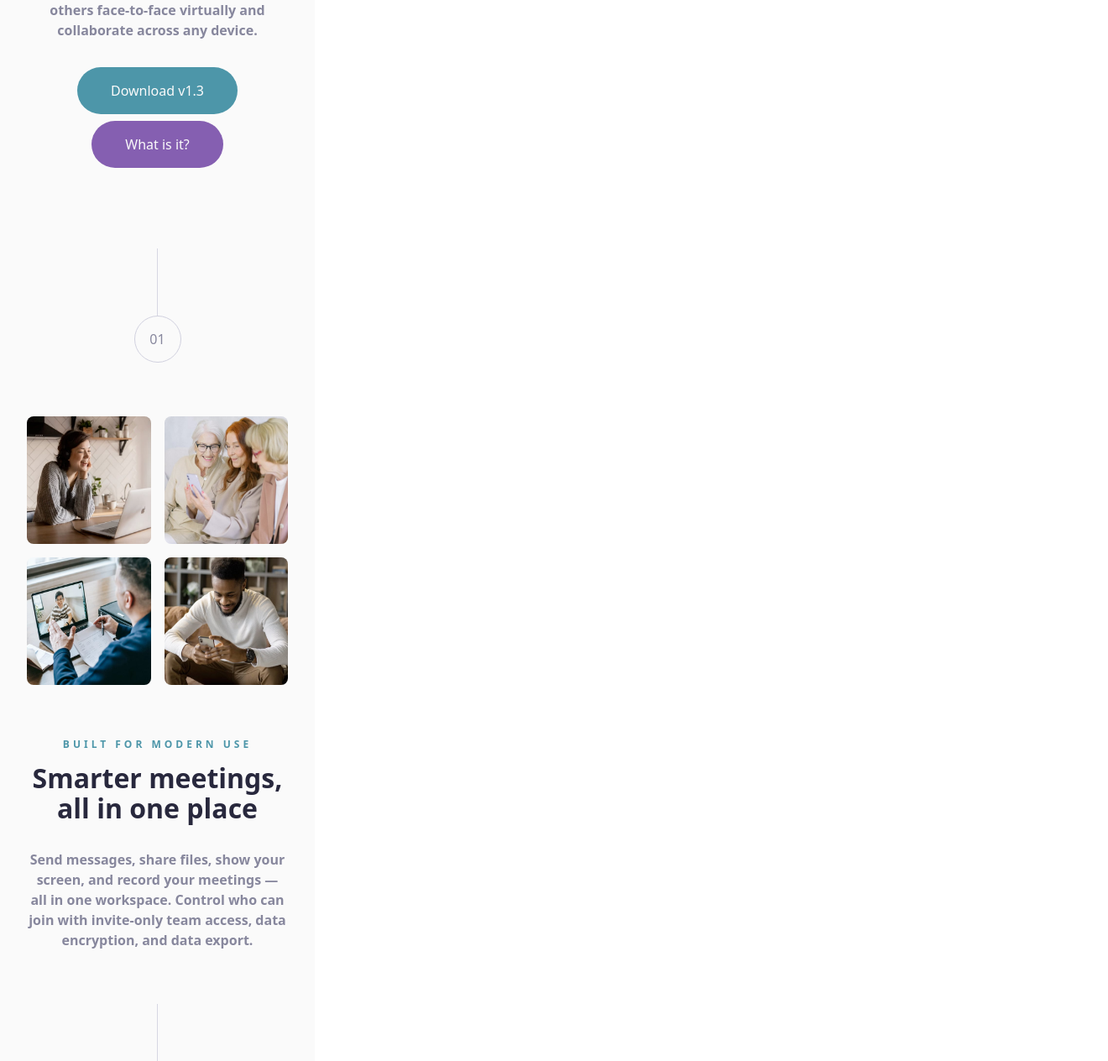
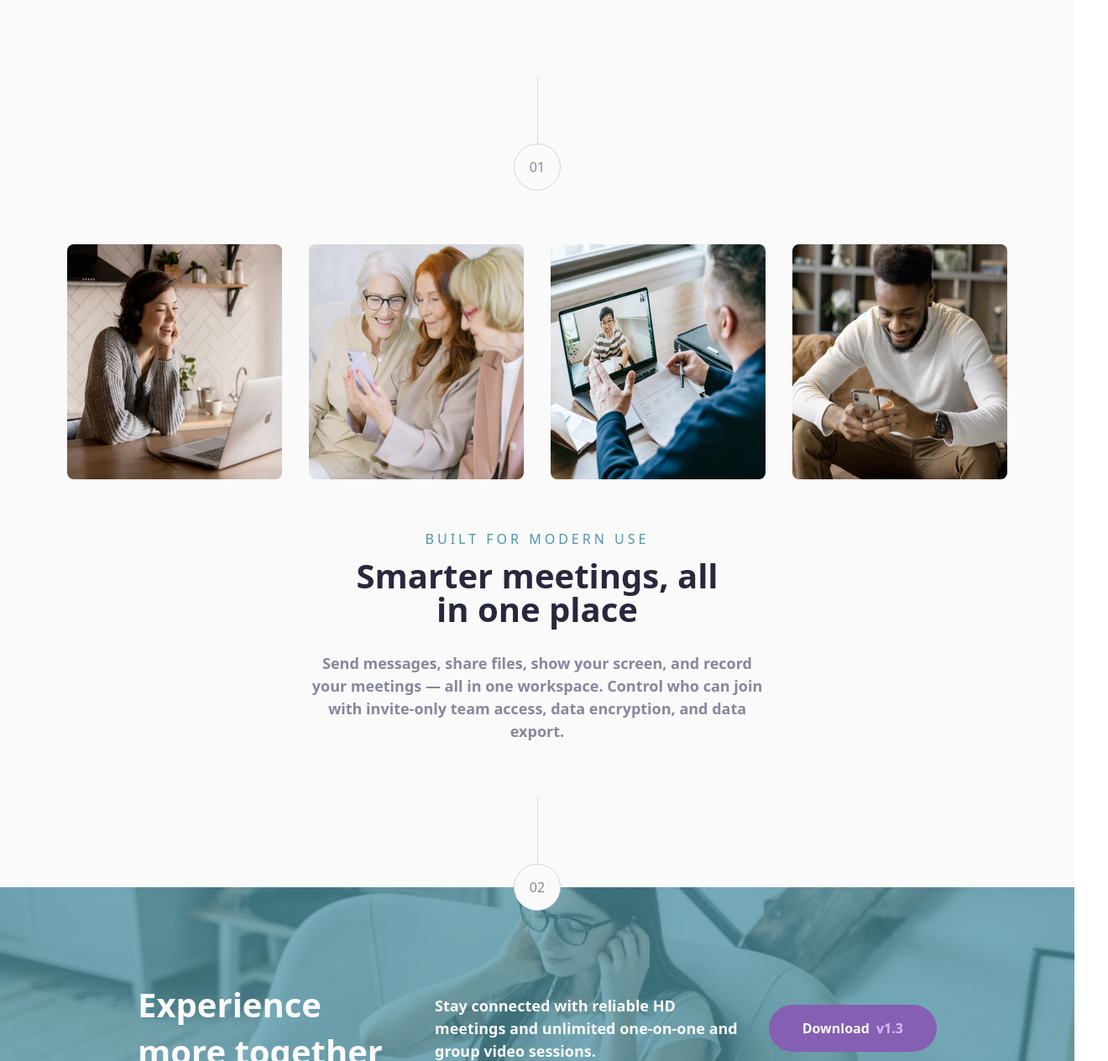
Before and after one commit to Kaczupinko/meet-landing-page, a plain HTML site: page index.html in a window 1280 px wide. Shown: the part 491-1755 px from the top of the page at 84% size, 1320 px wide, since content can reach past the window. Drawn offline with nearby package versions, Linux system fonts and the light colour scheme.

Commit message:
Update code for desktop

```diff
--- a/index.html
+++ b/index.html
@@ -26,9 +26,6 @@
                     'slate-300': '#D1D1DF',
                     'white': '#FAFAFA',
                 },
-                backgroundImage: {
-                    'footer-image-mobile': "url('./assets/mobile/image-footer.jpg')"
-                },
                 borderRadius: {
                     'button': '29px'
                 }
@@ -41,8 +38,8 @@
     </script>
 </head>
 
-<body class="text-Red Hat Display">
-    <main class="bg-white flex flex-col justify-center items-center w-full max-w-[375px]">
+<body class="text-Red Hat Display flex justify-center">
+    <main class="bg-white flex flex-col justify-center items-center w-full  ">
         <!-- Navigation -->
         <nav class="w-full flex justify-center pt-[48px] px-[80px]">
             <img class="w-[118px] h-[28px]" src="./assets/logo.svg" alt="">
@@ -50,19 +47,31 @@
 
         <!-- Hero Section -->
         <section class="flex flex-col items-center text-center overflow-hidden py-[64px] px-[32px]">
-            <!-- Left and Right Images -->
-            <div class="relative flex items-center -mx-[60px] pb-[48px]">
-                <img class=" w-auto h-auto object-cover" src="./assets/tablet/image-hero.png" alt="">
+            <!-- Centre Image -->
+            <div class="relative flex items-center -mx-[50px]  pb-[48px]">
+                <img class="w-auto h-auto object-cover md:block lg:hidden" src="./assets/tablet/image-hero.png" alt="Hero Image">
+            </div>
+            <!-- Left Image for Desktop -->
+            <div class="hidden lg:block absolute -left-10 top-[140px]">
+                <img class="h-auto object-cover" src="./assets/desktop/image-hero-left.png" alt="Hero Left Image">
             </div>
             <!-- Center Content -->
-            <div class="relative z-10 flex flex-col gap-[32px]">
-                <h1 class="text-slate-900 text-[40px] text-center font-black leading-[44px]">Group Chat for Everyone</h1>
-                <p class="text-slate-600 text-[16px] font-semibold leading-[24px]">Meet makes it easy to connect with others face-to-face virtually and collaborate across any device.</p>
-                <!-- Buttons -->
-                <div class="flex flex-col gap-[8px] items-center">
-                    <button class="bg-cyan-600 text-white py-[16px] px-[40px] rounded-button">Download v1.3</button>
-                    <button class="bg-purple-600 text-white py-[16px] px-[40px] rounded-button">What is it?</button>
+            <div class="z-10 flex flex-col gap-[32px] w-full max-w-[448px] text-center lg:text-left">
+                <h1 class="text-slate-900 text-[40px] md:text-[48px] lg:text-[64px] font-black leading-[44px] md:leading-[52.8px] text-center">
+                    Group Chat for Everyone
+                </h1>
+                <p class="text-slate-600 text-[16px] lg:text-[18px] font-semibold leading-[24px] text-center">
+                    Meet makes it easy to connect with others face-to-face virtually and collaborate across any device.
+                </p>
+                <div class="flex flex-col gap-[8px] items-center md:flex-row justify-center">
+                    <button class="bg-cyan-600 text-white font-bold py-[16px] px-[40px] rounded-button hover:bg-cyan-300">
+                        Download <span class="pl-[4px] text-cyan-300">v1.3</span>
+                    </button>
+                    <button class="bg-purple-600 text-white font-bold py-[16px] px-[40px] rounded-button hover:bg-purple-300">What is it?</button>
                 </div>
+            </div>
+            <div class="hidden lg:block absolute -right-10 top-[140px]">
+                <img class="h-auto object-cover" src="./assets/desktop/image-hero-right.png" alt="Hero Right Image">
             </div>
         </section>
 
@@ -74,21 +83,21 @@
                     01
                 </div>
             </div>
-            <div class="grid grid-rows-2 grid-cols-2 gap-[16px] py-[64px]">
-                <img class="h-[152px] w-[222px] rounded-lg" src="./assets/desktop/image-woman-in-videocall.jpg" alt="">
-                <img class="h-[152px] w-[222px] rounded-lg" src="./assets/desktop/image-women-videochatting.jpg" alt="">
-                <img class="h-[152px] w-[222px] rounded-lg" src="./assets/desktop/image-men-in-meeting.jpg" alt="">
-                <img class="h-[152px] w-[222px] rounded-lg" src="./assets/desktop/image-man-texting.jpg" alt="">
+            <div class="grid grid-rows-2 grid-cols-2 gap-[16px] lg:gap-[32px] py-[64px] md:grid-cols-4 md:grid-rows-1">
+                <img class="h-[152px] w-[222px] lg:h-[280px] lg:w-[256px] rounded-lg" src="./assets/desktop/image-woman-in-videocall.jpg" alt="">
+                <img class="h-[152px] w-[222px] lg:h-[280px] lg:w-[256px] rounded-lg" src="./assets/desktop/image-women-videochatting.jpg" alt="">
+                <img class="h-[152px] w-[222px] lg:h-[280px] lg:w-[256px] rounded-lg" src="./assets/desktop/image-men-in-meeting.jpg" alt="">
+                <img class="h-[152px] w-[222px] lg:h-[280px] lg:w-[256px] rounded-lg" src="./assets/desktop/image-man-texting.jpg" alt="">
             </div>
             <!-- Section Title and Description -->
-            <div class="flex flex-col pb-[64px]">
-                <h4 class="text-cyan-600 text-[12px] font-black text-center leading-[13.2px] tracking-[4px] uppercase pb-[16px]">
+            <div class="flex flex-col items-center pb-[64px] ">
+                <h4 class="text-cyan-600 text-[12px] md:text-[14px] lg:text-[16px] text-center leading-[13.2px] md:leading-[15.4px] tracking-[4px] uppercase pb-[16px]">
                     Built for modern use
                 </h4>
-                <h2 class="text-slate-900 text-[32px] font-black text-center leading-[35.2px] pb-[32px]">
+                <h2 class="text-slate-900 text-[32px] md:text-[36px] lg:text-[40px] font-black text-center leading-[35.2px] md:leading-[39.6px] pb-[32px] lg:max-w-[445px]">
                     Smarter meetings, all in one place
                 </h2>
-                <p class="text-slate-600 text-[16px] font-semibold text-center leading-[24px]">
+                <p class="text-slate-600 text-[16px] lg:text-[18px] font-semibold text-center leading-[24px] lg:leading-[27px] md:w-[504px] lg:w-[544px] ">
                     Send messages, share files, show your screen, and record your meetings — all in one
                     workspace. Control who can join with invite-only team access, data encryption, and data export.
                 </p>
@@ -103,20 +112,27 @@
         </section>
 
         <!-- Footer Section -->
-        <footer class="relative bg-footer-image-mobile bg-cover py-[64px] px-[32px] -mt-[28px]">
-            <div class="absolute inset-0 bg-cyan-600 opacity-70 z-index"></div>
-            <div class="flex flex-col justify-center items-center">
-                <h3 class="text-white text-[32px] text-center font-black leading-[35.2px] z-0">
+        <footer class="relative py-[64px] px-[32px] lg:py-[112px] lg:px-[64px] -mt-[28px] w-full">
+            <!-- Mobile Image -->
+            <img class="absolute inset-0 w-full h-full object-cover lg:hidden z-1" src="./assets/mobile/image-footer.jpg" alt="Footer Image">
+            <!-- Tablet Image -->
+            <img class="absolute inset-0 w-full h-full object-cover hidden md:block lg:hidden z-1" src="./assets/tablet/image-footer.jpg" alt="Footer Image">
+            <!-- Desktop Image -->
+            <img class="absolute inset-0 w-full h-full object-cover hidden lg:block z-1" src="./assets/desktop/image-footer.jpg" alt="Footer Image">
+            <!-- Overlay -->
+            <div class="absolute inset-0 bg-cyan-600 opacity-70 z-2"></div>
+            <div class="relative flex flex-col lg:flex-row justify-between items-center lg:items-center lg:px-[100px] space-y-8 lg:space-y-0">
+                <h3 class="text-white text-[32px] md:text-[36px] lg:text-[40px] leading-[35.2px] md:leading-[56px] font-black text-left z-10 lg:w-1/3">
                     Experience more together
                 </h3>
-                <p class="text-white text-[16px] font-semibold text-center leading-[24px] py-[24px] z-0">
+                <p class="text-white text-[16px] lg:text-[18px] font-semibold leading-[24px] lg:leading-[27px] lg:w-[425px] text-left z-10 lg:w-1/3 lg:px-8">
                     Stay connected with reliable HD meetings and unlimited one-on-one and group video sessions.
                 </p>
-                <button class="bg-purple-600 text-[16px] font-bold text-white leading-[24px] py-[16px] px-[40px] rounded-button z-0">Download v1.3</button>
+                <button class="bg-purple-600 text-[16px] font-bold text-white leading-[24px] py-[16px] px-[40px] rounded-button z-10 lg:w-auto hover:bg-purple-300">
+                    Download <span class="pl-[4px] text-purple-300">v1.3</span>
+                </button>
             </div>
         </footer>
     </main>
 </body>
 </html>
-
-</html>
```
